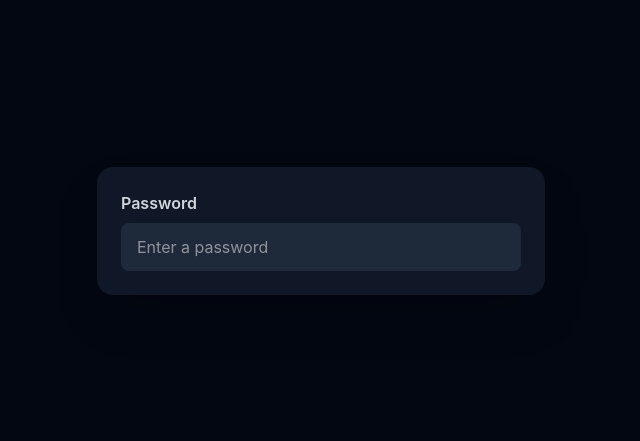
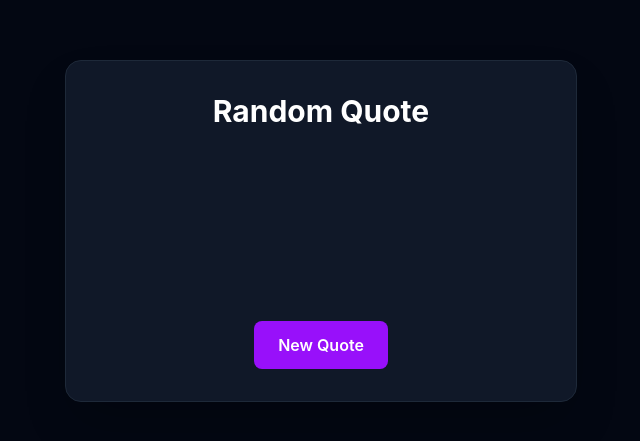
Before and after one commit to Oriyemi/React-Exercise, a React (Vite) app: page / in a window 1280 px wide. Shown: the part 169-610 px from the top of the page, without its empty margins (319-959 px from the left). Built offline with nearby package versions, Linux system fonts and the light colour scheme.

Commit message:
feat: add QuoteGen component for random quote generation; update App component to include QuoteGen

```diff
--- a/src/App.jsx
+++ b/src/App.jsx
@@ -12,6 +12,7 @@ import StarRating from './Components/StarRating';
 import Carousel from './Components/Carousel';
 import Modal from './Components/Modal';
 import PasswordMeter from './Components/PasswordMeter';
+import QuoteGen from './Components/QuoteGen';
 function App() {
   return (
     <>
@@ -27,7 +28,8 @@ function App() {
       {/* <StarRating /> */}
       {/* <Carousel /> */}
       {/* <Modal /> */}
-      <PasswordMeter/>
+      {/* <PasswordMeter /> */}
+      <QuoteGen/>
 
     </>
 
--- /dev/null
+++ b/src/Components/QuoteGen.jsx
@@ -0,0 +1,44 @@
+// 4. Random quote generator — arrays, event handlers
+import React, { useState } from "react";
+
+function QuoteGen() {
+  const quotes = [
+    "Believe in yourself",
+    "Never give up",
+    "Stay focused",
+    "You can do it",
+  ];
+
+  const [randomIndex, setRandomIndex] = useState("");
+
+  const getRandomQuote = () => {
+    setRandomIndex(Math.floor(Math.random() * quotes.length));
+  };
+
+  return (
+    <div className="min-h-screen bg-gray-950 flex items-center justify-center px-4">
+      <div className="w-full max-w-lg bg-gray-900 border border-gray-800 rounded-2xl p-8 text-center shadow-2xl">
+
+        <h1 className="text-3xl font-bold text-white mb-8">
+          Random Quote
+        </h1>
+
+        <div className="min-h-32 flex items-center justify-center mb-8">
+          <p className="text-xl md:text-2xl font-medium text-gray-200 leading-relaxed">
+            {quotes[randomIndex]}
+          </p>
+        </div>
+
+        <button
+          onClick={getRandomQuote}
+          className="bg-purple-600 hover:bg-purple-500 active:bg-purple-700 text-white font-semibold px-6 py-3 rounded-lg transition duration-200"
+        >
+          New Quote
+        </button>
+
+      </div>
+    </div>
+  );
+}
+
+export default QuoteGen;
```
